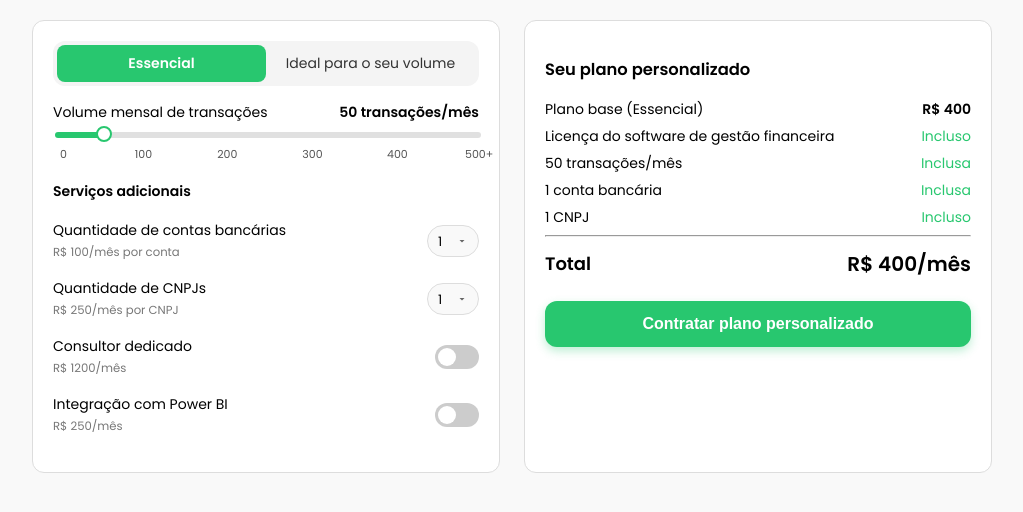
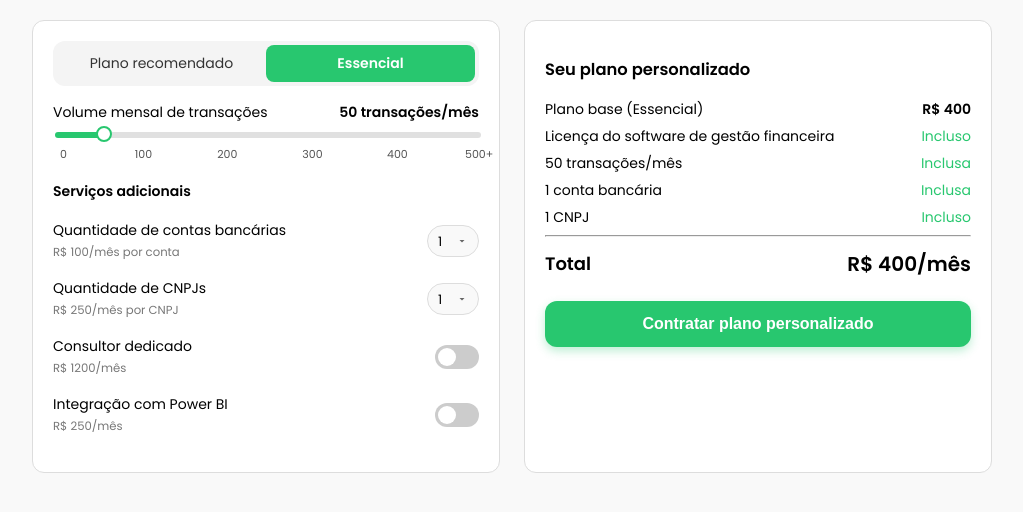
Before and after one commit to Manda-pro-Financeiro/priceCalc, a plain HTML site: page index.html in a window 1280 px wide. Shown: the whole page, without its empty margins (128-1151 px from the left). Drawn offline with Linux system fonts and the light colour scheme.

Commit message:
adjusted recommendation box

```diff
--- a/index.html
+++ b/index.html
@@ -11,8 +11,8 @@
   <div class="container">
     <div class="card">
       <div class="recomendado-box">
+        <div class="plano-indicacao">Plano recomendado</div>
         <div class="plano-nome" id="planoNomeTopo">Essencial</div>
-        <div class="plano-indicacao">Ideal para o seu volume</div>
       </div>
       <div class="controle-transacoes">
         <div class="controle-titulo">
```
